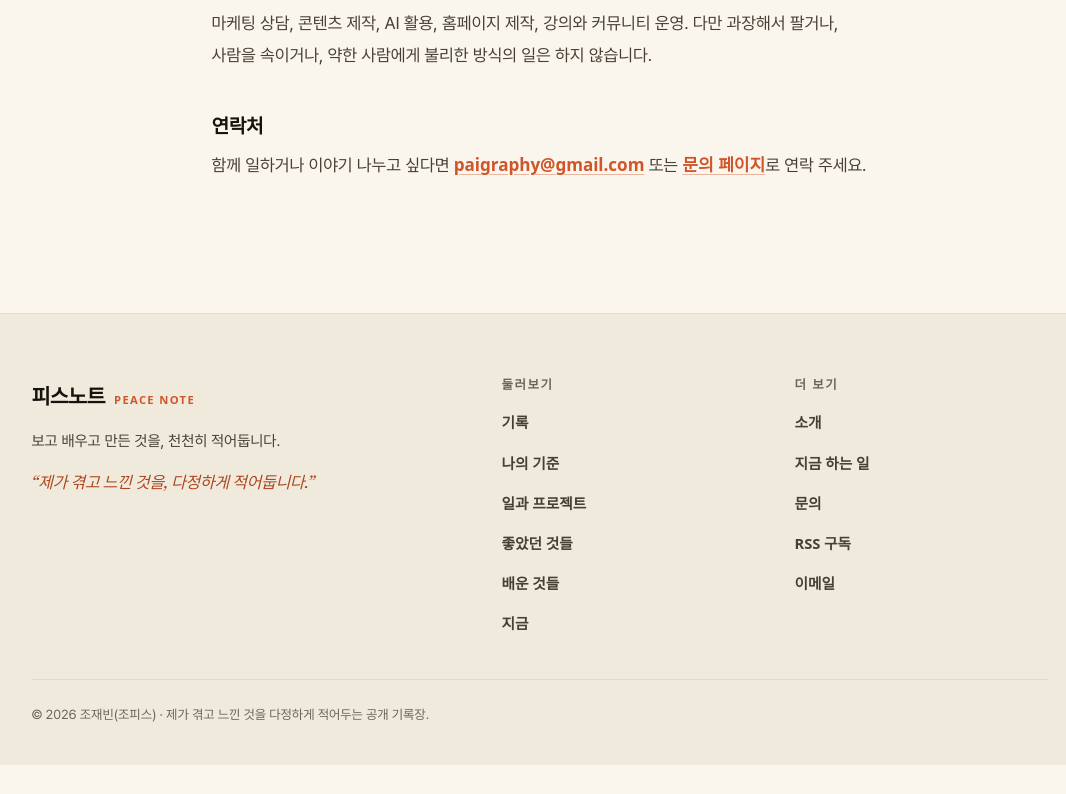
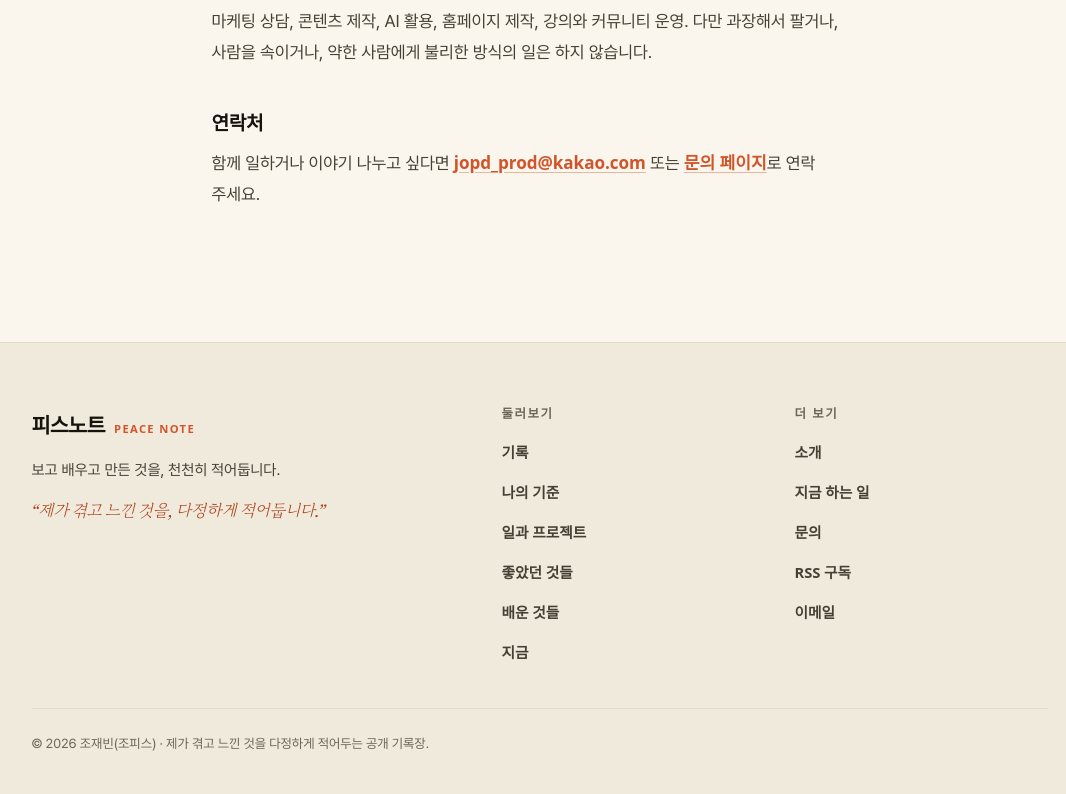
Before and after one commit to conbilab/jopeaceblog, an Astro site: page /about in a window 1280 px wide. Shown: the part 1276-2070 px from the top of the page, without its empty margins (93-1159 px from the left). Before the commit the page ends 2041 px from the top, so only its background shows below. Built offline with nearby package versions, Linux system fonts and the light colour scheme; Astro itself is replaced by a stand-in of ours; a web font is replaced by a local one.

Commit message:
이메일 kakao 변경 + 히어로 슬로건 손글씨→고운바탕 세리프 교체
- 연락 이메일 jopd_prod@kakao.com 로 (site.ts)
- 캘리그라피(나눔펜) + 손그림 밑줄 제거 → 따뜻한 한글 세리프 '고운바탕'
- about 슬로건도 동일 세리프로 통일

Co-Authored-By: Claude Opus 4.8 <noreply@anthropic.com>

```diff
--- a/src/lib/site.ts
+++ b/src/lib/site.ts
@@ -12,7 +12,7 @@ export const SITE = {
   url: 'https://xn--o80bq93a37lsnc.com', // 피스노트.com
   locale: 'ko_KR',
   lang: 'ko',
-  email: 'paigraphy@gmail.com',
+  email: 'jopd_prod@kakao.com',
   repo: 'conbilab/jopeaceblog',
 } as const;
 
@@ -20,7 +20,7 @@ export const SITE = {
 export const SOCIAL: { label: string; href: string; handle?: string }[] = [
   { label: '유튜브', href: '#', handle: '배워서남주는조피디' },
   { label: '인스타그램', href: '#', handle: '@jopis' },
-  { label: '이메일', href: 'mailto:paigraphy@gmail.com' },
+  { label: '이메일', href: 'mailto:jopd_prod@kakao.com' },
 ];
 
 /** 상단 내비게이션 (스펙 7번) */
--- a/src/pages/about.astro
+++ b/src/pages/about.astro
@@ -67,7 +67,7 @@ const sections = [
 <style>
   .about { padding-top: clamp(2rem, 4vw, 3rem); }
   .page-title { font-size: var(--step-4); font-weight: 800; letter-spacing: -0.04em; color: var(--ink-strong); }
-  .about-slogan { margin-top: 0.9rem; font-family: var(--font-serif); font-style: italic; font-size: 1.25rem; color: var(--color-primary-ink); padding-bottom: 1.5rem; border-bottom: 1px solid var(--line); }
+  .about-slogan { margin-top: 0.9rem; font-family: var(--font-serif-ko); font-weight: 700; font-size: 1.35rem; line-height: 1.5; color: var(--color-primary-ink); padding-bottom: 1.5rem; border-bottom: 1px solid var(--line); }
   .about-body { margin-top: 2rem; display: flex; flex-direction: column; gap: 2rem; }
   .ab-sec {}
   .ab-h { font-size: 1.2rem; font-weight: 800; color: var(--ink-strong); margin-bottom: 0.8rem; letter-spacing: -0.02em; }
--- a/src/styles/fonts.css
+++ b/src/styles/fonts.css
@@ -50,6 +50,22 @@
   unicode-range: U+0000-00FF, U+2000-206F;
 }
 
+/* 고운바탕(Gowun Batang) — 따뜻하고 진중한 한글 세리프. 슬로건·인용 등 감성 문장용 */
+@font-face {
+  font-family: 'Gowun Batang';
+  font-weight: 400;
+  font-style: normal;
+  font-display: swap;
+  src: url('/fonts/GowunBatang-400.woff2') format('woff2');
+}
+@font-face {
+  font-family: 'Gowun Batang';
+  font-weight: 700;
+  font-style: normal;
+  font-display: swap;
+  src: url('/fonts/GowunBatang-700.woff2') format('woff2');
+}
+
 /* Fraunces — variable (opsz, wght, SOFT, WONK). 라틴 디스플레이/숫자/날짜/키커 전용 */
 @font-face {
   font-family: 'Fraunces';
--- a/src/styles/tokens.css
+++ b/src/styles/tokens.css
@@ -52,7 +52,8 @@
 
   /* ---- 타이포 ---- */
   --font-sans: 'Pretendard', 'Noto Sans KR', system-ui, -apple-system, BlinkMacSystemFont, sans-serif;
-  --font-serif: 'Fraunces', 'Pretendard', Georgia, serif;
+  --font-serif: 'Fraunces', 'Gowun Batang', 'Pretendard', Georgia, serif;
+  --font-serif-ko: 'Gowun Batang', 'Fraunces', 'Pretendard', serif;
   --font-hand: 'Nanum Pen', 'Fraunces', cursive;
   --fs-body: 17px;
   --lh-body: 1.75;
```
Also changed, not shown: src/pages/index.astro (+3 -9 lines), public/fonts/GowunBatang-400.woff2 (added), public/fonts/GowunBatang-700.woff2 (added), 조피스 프로필사진.webp (added).
